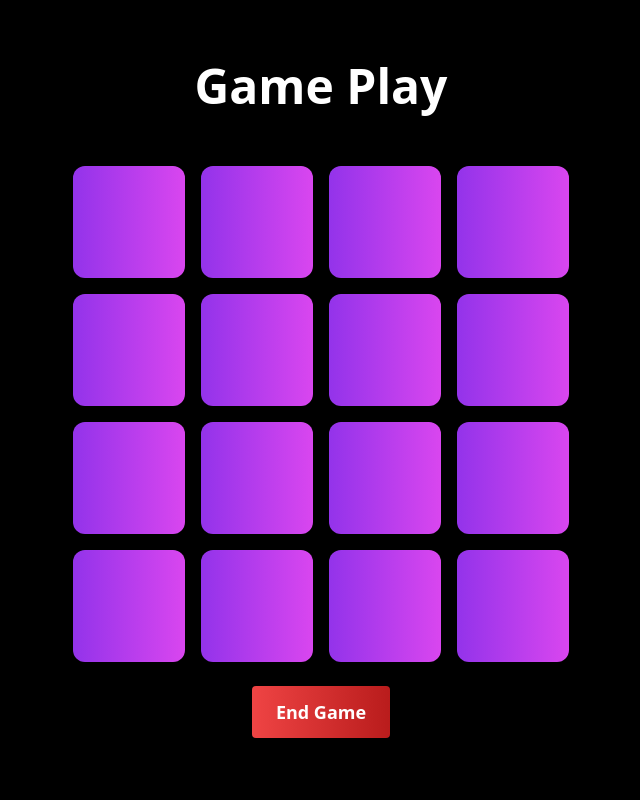
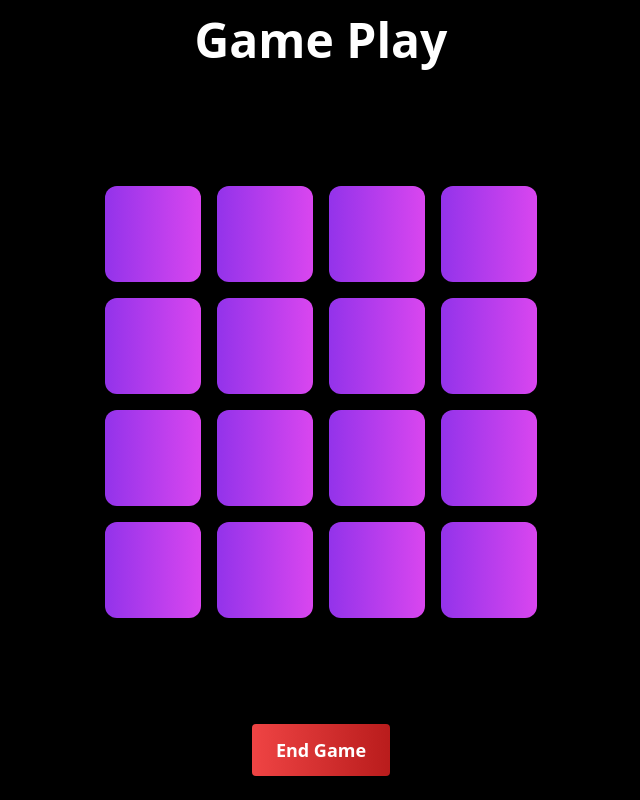
Before and after one commit to itsjoacor/unq-ui-joaquin-rodriguez-trabajo-final, a React (Vite) app: page /game in a window 1280 px wide. Shown: the whole page, without its empty margins (319-959 px from the left). Built offline with nearby package versions, Linux system fonts and the light colour scheme.

Commit message:
adaptive

```diff
--- a/src/pages/game/page.jsx
+++ b/src/pages/game/page.jsx
@@ -126,14 +126,14 @@ function Game() {
       : "It's a Tie!";
 
       return (
-    <div className="h-screen w-screen bg-black flex flex-col items-center justify-center text-white">
+        <div className="h-screen w-screen bg-black flex flex-col items-center justify-between text-white">
           {loading ? (
             <div className="text-4xl font-bold bg-gradient-to-r from-cyan-400 to-indigo-500 bg-clip-text text-transparent">
               Restarting...
             </div>
           ) : (
             <>
-          <h1 className="text-5xl font-bold mb-6">
+              <h1 className="text-5xl font-bold mt-4">
                 {isGameComplete
                   ? `Game Over: ${multiplayer ? winner : "You Win!"}`
                   : multiplayer
@@ -141,28 +141,18 @@ function Game() {
                   : "Game Play"}
               </h1>
 
-          <div className="flex justify-around w-full max-w-md mb-4">
               {multiplayer && (
-              <>
-                <div
-                  className={`text-lg ${
-                    currentPlayer === 1 ? "font-bold" : ""
-                  }`}
-                >
+                <div className="flex justify-around w-full max-w-md mt-4">
+                  <div className={`text-lg ${currentPlayer === 1 ? "font-bold" : ""}`}>
                     Player 1: {scores.player1}
                   </div>
-                <div
-                  className={`text-lg ${
-                    currentPlayer === 2 ? "font-bold" : ""
-                  }`}
-                >
+                  <div className={`text-lg ${currentPlayer === 2 ? "font-bold" : ""}`}>
                     Player 2: {scores.player2}
                   </div>
-              </>
+                </div>
               )}
-          </div>
 
-          <div className="mt-4">
+              <div className="flex-grow flex items-center justify-center">
                 <GridMemo
                   size={size}
                   grid={grid}
@@ -171,16 +161,7 @@ function Game() {
                 />
               </div>
 
-          <div className="mt-6 flex space-x-4 items-center justify-center">
-            {isGameComplete && (
-              <button
-                onClick={handleRestartGame}
-                className="px-6 py-3 font-bold bg-gradient-to-r from-cyan-400 to-indigo-500 text-white text-lg rounded hover:bg-blue-600"
-              >
-                Restart
-              </button>
-            )}
-
+              <div className="mb-6">
                 <button
                   onClick={handleEndGame}
                   className="px-6 py-3 font-bold bg-gradient-to-r from-red-500 to-red-700 text-white text-lg rounded hover:bg-red-600"
@@ -192,6 +173,7 @@ function Game() {
           )}
         </div>
       );
+
 }
 
 export default Game;
--- a/src/shared/components/game/GridMemo.jsx
+++ b/src/shared/components/game/GridMemo.jsx
@@ -1,26 +1,29 @@
 import React, { useState, useEffect } from "react";
 
 function GridMemo({ size, grid, selected, handleSquareClick }) {
-  const [squareSize, setSquareSize] = useState("h-24 w-24");
+  const [squareSize, setSquareSize] = useState("");
 
   useEffect(() => {
     const updateSquareSize = () => {
-      if (window.innerWidth < 640) {
-        setSquareSize(size === 8 ? "h-12 w-12" : size === 6 ? "h-16 w-16" : "h-20 w-20");
-      } else if (window.innerWidth < 1024) {
+      const windowWidth = window.innerWidth;
+
+      if (windowWidth < 640) {
+        setSquareSize(size === 8 ? "h-10 w-10" : size === 6 ? "h-14 w-14" : "h-16 w-16");
+      } else if (windowWidth < 1024) {
+        setSquareSize(size === 8 ? "h-14 w-14" : size === 6 ? "h-16 w-16" : "h-20 w-20");
+      } else {
         setSquareSize(size === 8 ? "h-16 w-16" : size === 6 ? "h-20 w-20" : "h-24 w-24");
-      } else {
-        setSquareSize(size === 8 ? "h-20 w-20" : size === 6 ? "h-24 w-24" : "h-28 w-28");
       }
     };
 
     updateSquareSize();
     window.addEventListener("resize", updateSquareSize);
+
     return () => window.removeEventListener("resize", updateSquareSize);
   }, [size]);
 
   return (
-    <div className="flex items-center justify-center">
+    <div className="flex items-center justify-center mt-4">
       <div
         className={`grid gap-2 sm:gap-3 md:gap-4 ${
           size === 4
@@ -41,9 +44,7 @@ function GridMemo({ size, grid, selected, handleSquareClick }) {
                 selected.includes(index) || square.matched ? "rotate-y-180" : ""
               }`}
             >
-              <div className="absolute inset-0 flex items-center justify-center bg-gradient-to-r from-purple-600 to-fuchsia-500 text-white text-6xl font-bold rounded-xl shadow-lg backface-hidden">
-
-              </div>
+              <div className="absolute inset-0 flex items-center justify-center bg-gradient-to-r from-purple-600 to-fuchsia-500 text-white text-6xl font-bold rounded-xl shadow-lg backface-hidden" />
 
               <div
                 className={`absolute inset-0 flex items-center justify-center rounded-lg transform rotate-y-180 backface-hidden text-8xl ${
@@ -52,7 +53,9 @@ function GridMemo({ size, grid, selected, handleSquareClick }) {
                     : "bg-gradient-to-r from-orange-500 to-yellow-400"
                 }`}
               >
-                <span className="text-3xl font-bold text-white">{square.value}</span>
+                <span className="text-3xl font-bold text-white">
+                  {square.value}
+                </span>
               </div>
             </div>
           </div>
```
Lines whose indentation alone changed are shown as unchanged.
